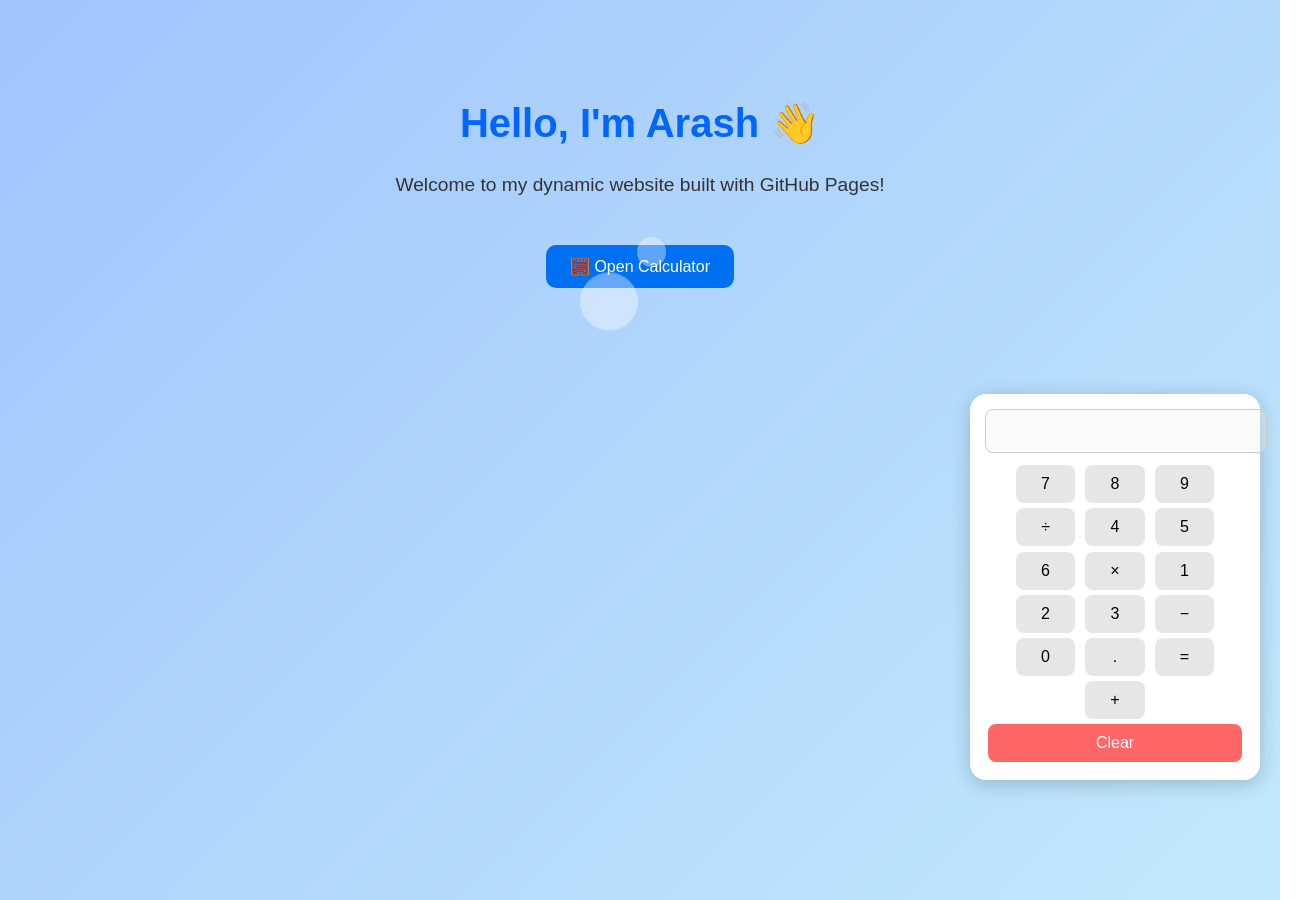
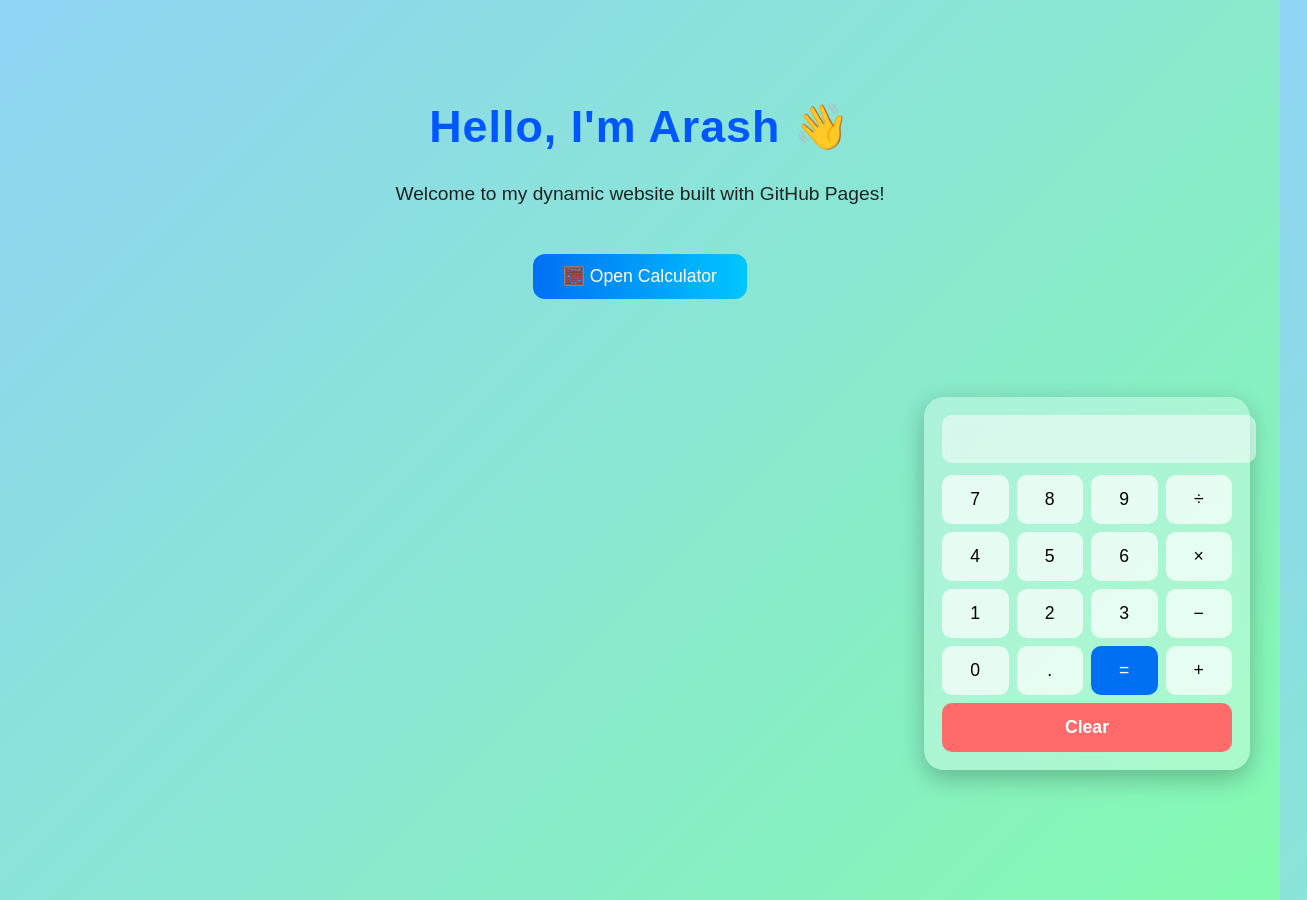
Before and after one commit to arashx1/arashx1.github.io, a plain HTML site: page index.html in a window 1280 px wide. Both pictures are taken after a click on the button "🧮 Open Calculator". Shown: the whole page, 1307 px wide, since content can reach past the window. Drawn offline with Linux system fonts and the light colour scheme.

Commit message:
Update index.html

```diff
--- a/index.html
+++ b/index.html
@@ -6,92 +6,120 @@
   <title>Welcome to Arash's Website</title>
   <meta name="description" content="Dynamic website built with GitHub Pages by Arash.">
   <style>
-    /* General styling */
+    /* General Styling */
     body {
       font-family: "Poppins", sans-serif;
       text-align: center;
-      background: linear-gradient(135deg, #a1c4fd, #c2e9fb);
-      color: #333;
+      background: linear-gradient(135deg, #8fd3f4, #84fab0);
+      color: #222;
       overflow-x: hidden;
       height: 100vh;
       margin: 0;
+      position: relative;
     }
 
     h1 {
-      color: #0066ff;
+      color: #0056ff;
       margin-top: 100px;
-      font-size: 2.5rem;
-      animation: fadeIn 2s ease-in-out;
+      font-size: 2.8rem;
+      letter-spacing: 1px;
+      animation: fadeIn 1.5s ease-in-out;
     }
 
     p {
       font-size: 1.2rem;
-      animation: fadeIn 3s ease-in-out;
+      animation: fadeIn 2.2s ease-in-out;
     }
 
     @keyframes fadeIn {
-      from { opacity: 0; transform: translateY(20px); }
+      from { opacity: 0; transform: translateY(25px); }
       to { opacity: 1; transform: translateY(0); }
     }
 
-    /* Calculator popup button */
+    /* Button */
     .open-btn {
-      background-color: #0070f3;
+      background: linear-gradient(90deg, #0070f3, #00c6ff);
       color: white;
       border: none;
-      padding: 12px 24px;
-      font-size: 1rem;
-      border-radius: 10px;
+      padding: 12px 30px;
+      font-size: 1.1rem;
+      border-radius: 12px;
       cursor: pointer;
       margin-top: 30px;
-      transition: background 0.3s;
+      transition: transform 0.2s ease, box-shadow 0.3s;
     }
 
     .open-btn:hover {
-      background-color: #005ad3;
+      transform: scale(1.05);
+      box-shadow: 0 4px 15px rgba(0,0,0,0.2);
     }
 
-    /* Popup calculator box */
+    /* Calculator Box */
     .calculator {
       position: fixed;
       bottom: -400px;
-      right: 20px;
-      width: 260px;
-      background: white;
-      border-radius: 16px;
-      box-shadow: 0 4px 20px rgba(0,0,0,0.2);
+      right: 30px;
+      width: 290px;
+      background: rgba(255, 255, 255, 0.3);
+      border-radius: 20px;
+      backdrop-filter: blur(15px);
+      box-shadow: 0 8px 25px rgba(0,0,0,0.25);
       transition: bottom 0.5s ease;
-      padding: 15px;
+      padding: 18px;
     }
 
     .calculator.show {
-      bottom: 20px;
+      bottom: 30px;
     }
 
     input[type="text"] {
       width: 100%;
-      padding: 10px;
-      font-size: 1.2rem;
-      margin-bottom: 10px;
+      padding: 12px;
+      font-size: 1.3rem;
+      margin-bottom: 12px;
       text-align: right;
-      border-radius: 8px;
-      border: 1px solid #ccc;
+      border-radius: 10px;
+      border: none;
+      outline: none;
+      background: rgba(255,255,255,0.5);
+      color: #000;
+    }
+
+    /* Buttons Grid */
+    .btns {
+      display: grid;
+      grid-template-columns: repeat(4, 1fr);
+      gap: 8px;
     }
 
     .btns button {
-      width: 23%;
-      margin: 1%;
-      padding: 10px;
-      font-size: 1rem;
+      padding: 14px 0;
+      font-size: 1.1rem;
       border: none;
-      border-radius: 8px;
-      background: #e6e6e6;
+      border-radius: 10px;
+      background: rgba(255, 255, 255, 0.7);
       cursor: pointer;
-      transition: 0.3s;
+      transition: all 0.25s ease;
+      font-weight: 500;
     }
 
     .btns button:hover {
-      background: #d1d1d1;
+      background: #00c6ff;
+      color: #fff;
+      transform: translateY(-2px);
+    }
+
+    .btns .equal {
+      background: #0070f3;
+      color: #fff;
+    }
+
+    .btns .clear {
+      grid-column: span 4;
+      background: #ff6b6b;
+      color: white;
+      font-weight: 600;
+      font-size: 1.1rem;
     }
 
     .bubble {
@@ -120,19 +148,23 @@
       <button onclick="append('8')">8</button>
       <button onclick="append('9')">9</button>
       <button onclick="append('/')">÷</button>
+
       <button onclick="append('4')">4</button>
       <button onclick="append('5')">5</button>
       <button onclick="append('6')">6</button>
       <button onclick="append('*')">×</button>
+
       <button onclick="append('1')">1</button>
       <button onclick="append('2')">2</button>
       <button onclick="append('3')">3</button>
       <button onclick="append('-')">−</button>
+
       <button onclick="append('0')">0</button>
       <button onclick="append('.')">.</button>
-      <button onclick="calcResult()">=</button>
+      <button class="equal" onclick="calcResult()">=</button>
       <button onclick="append('+')">+</button>
-      <button onclick="clearDisplay()" style="width:98%;background:#ff6666;color:white;">Clear</button>
+
+      <button class="clear" onclick="clearDisplay()">Clear</button>
     </div>
   </div>
 
@@ -157,14 +189,14 @@
       display.value = '';
     }
 
-    // ASMR bubble effect
-    for (let i = 0; i < 15; i++) {
+    // Animated background bubbles
+    for (let i = 0; i < 20; i++) {
       let bubble = document.createElement('div');
       bubble.classList.add('bubble');
-      bubble.style.width = bubble.style.height = Math.random()*60 + 10 + 'px';
+      bubble.style.width = bubble.style.height = Math.random()*60 + 20 + 'px';
       bubble.style.left = Math.random()*100 + 'vw';
-      bubble.style.animationDuration = (5 + Math.random()*10) + 's';
-      bubble.style.animationDelay = Math.random()*5 + 's';
+      bubble.style.animationDuration = (6 + Math.random()*8) + 's';
+      bubble.style.animationDelay = Math.random()*4 + 's';
       document.body.appendChild(bubble);
     }
   </script>
```
